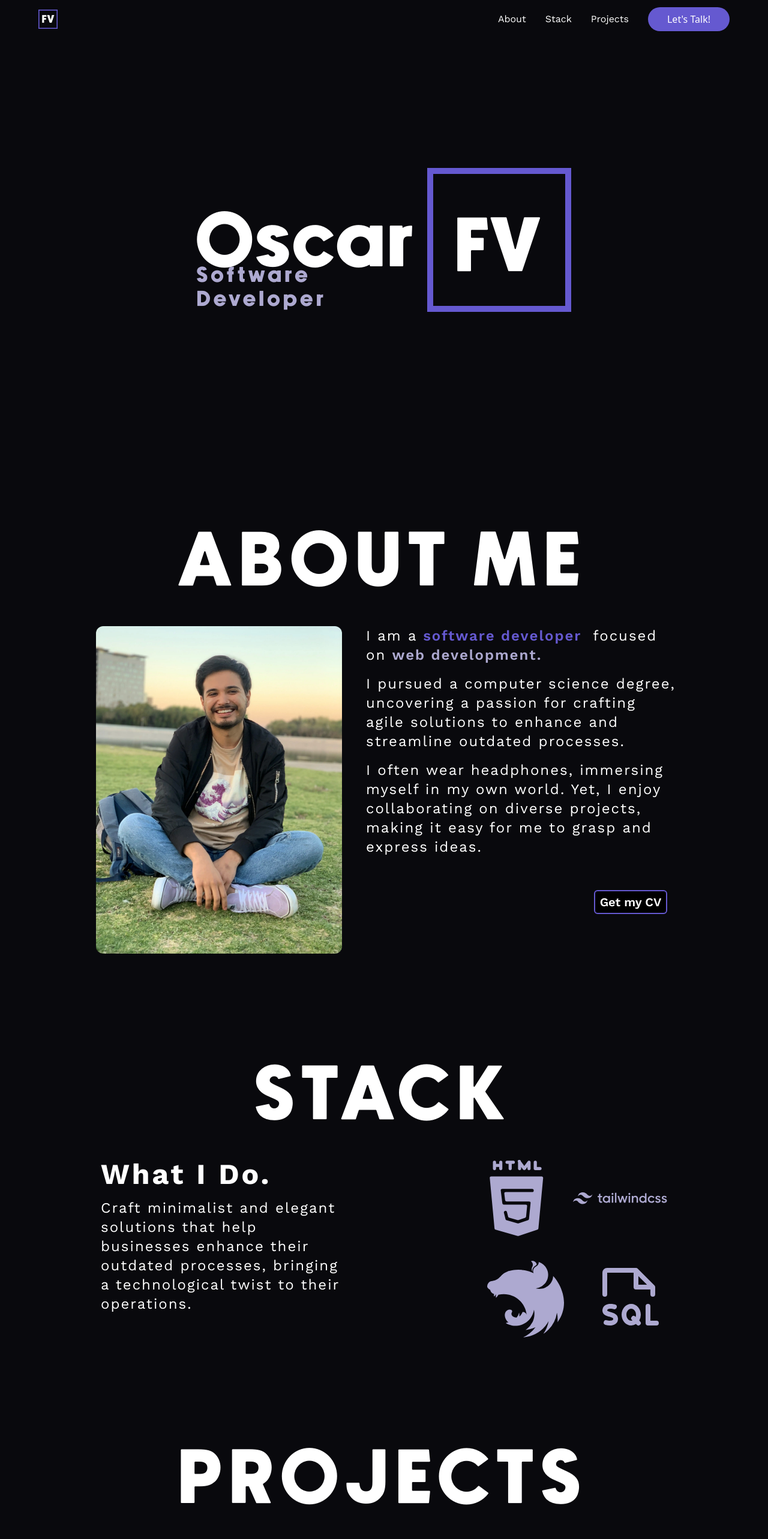
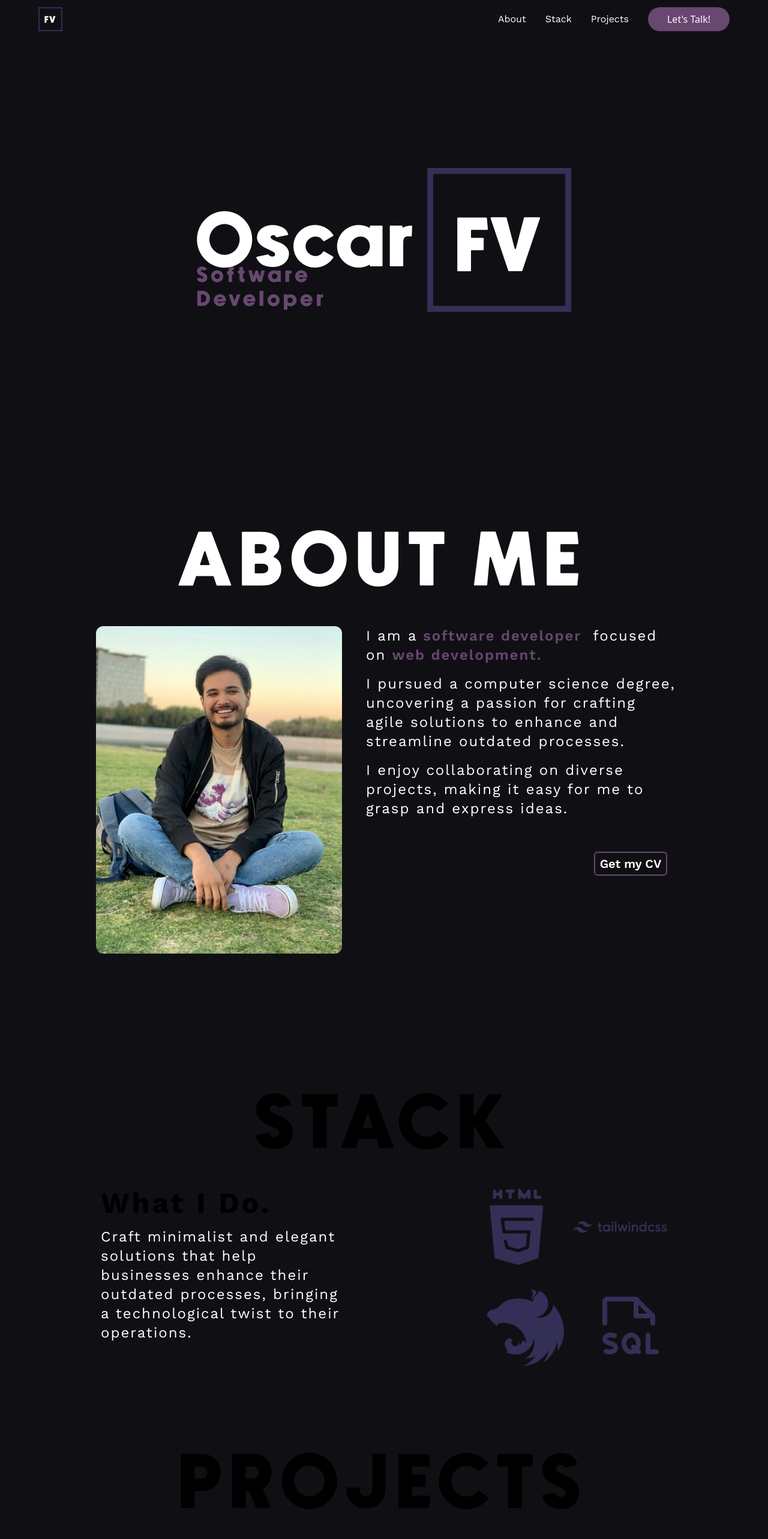
Before and after one commit to Oscar-FV/minimal-portfolio, a React (Vite) app: page / in a window 1280 px wide. Shown: the top 2566 px of the page at 60% size. Built offline with nearby package versions, Linux system fonts and the light colour scheme; some icons are missing.

Commit message:
finished scroll bg change, changed color pallete, changed logo img to html

```diff
--- a/src/App.tsx
+++ b/src/App.tsx
@@ -18,20 +18,21 @@ function App() {
   useEffect(() => {
 
     const scrollColorElems = document.querySelectorAll("section");
-    console.log(scrollColorElems)
 
     scrollColorElems.forEach((colorSection, i) => {
       const color = colorSection.getAttribute("data-bgColor");
+      const textColor = colorSection.getAttribute("data-textColor");
       const prevColor = i === 0 ? "" : scrollColorElems[i - 1].getAttribute("data-bgColor");
+      const prevTextColor = i === 0 ? "" : scrollColorElems[i - 1].getAttribute("data-textColor");
 
-      if( color && prevColor ){
+      if( color && prevColor && textColor && prevTextColor ){
 
         ScrollTrigger.create({
           trigger: colorSection,
           start:'top 50%',
           end:'bottom 80%',
-          onEnter: () => gsap.to("main", { backgroundColor: color, overwrite: 'auto' }),
-          onLeaveBack: () => gsap.to("main", { backgroundColor: prevColor, overwrite: 'auto' }),
+          onEnter: () => gsap.to("main", { backgroundColor: color, color: textColor, overwrite: 'auto' }),
+          onLeaveBack: () => gsap.to("main", { backgroundColor: prevColor, color: prevTextColor, overwrite: 'auto' }),
         });
 
       }
@@ -42,7 +43,7 @@ function App() {
   return (
     <>
 
-      <main className="bg-[#09090D]">
+      <main className="bg-[#101014] text-white">
       <NavBar />
 
       <Container
@@ -51,23 +52,23 @@ function App() {
         <Logo />
       </Container>
 
-      <Container className="xl:mx-32 lg:mx-10" bgColor="#09090D">
-        <Tittle tittle="About Me" />
+      <Container className="xl:mx-32 lg:mx-10 min-h-screen" bgColor="#101014" textColor="white">
+        <Tittle tittle="About Me" color="text-white" />
         <AboutMe />
       </Container>
 
-      <Container className="lg:mt-20 xl:mx-32 lg:mx-10" bgColor="#FFFFFF">
-        <Tittle tittle="Stack" />
+      <Container className="lg:mt-32 xl:mx-32 lg:mx-10 h-[65vh]" bgColor="#ADA8BE" textColor="black">
+        <Tittle tittle="Stack" color="text-black"/>
         <Stack />
       </Container>
 
-      <Container className="lg:mt-20 xl:mx-32 lg:mx-10" bgColor="#09090D">
-        <Tittle tittle="Projects" />
+      <Container className="lg:my-20 xl:mx-32 lg:mx-10 min-h-screen" bgColor="#ADA8BE" textColor="black">
+        <Tittle tittle="Projects" color="text-black"/>
         <Projects />
       </Container>
 
-      <Container className="lg:mt-16 xl:mx-32 lg:mx-10" bgColor="#FFFFFF">
-        <Tittle tittle="Contact" />
+      <Container className="lg:mt-16 xl:mx-32 lg:mx-10" bgColor="#101014" textColor="white">
+        <Tittle tittle="Contact" color="text-white"/>
         <Contact />
       </Container>
 
--- a/src/components/AboutMe/AboutMe.tsx
+++ b/src/components/AboutMe/AboutMe.tsx
@@ -21,14 +21,14 @@ const AboutMe = () => {
         >
           <p className="text-white text-base lg:text-2xl font-worksans lg:h-fit whitespace-pre-wrap tracking-[2px] flex-1 lg:px-10 xl:pr-5">
               I am a <strong className="text-accent font-semibold">
-                software developer </strong> focused on <strong className="text-primary font-semibold">web development.</strong>
+                software developer </strong> focused on <strong className="text-accent font-semibold">web development.</strong>
             </p>
             <p className="text-white text-base  lg:text-2xl font-worksans lg:h-fit whitespace-pre-wrap tracking-[2px] flex-1 lg:px-10 xl:pr-5"    >
             I pursued a computer science degree, uncovering a passion for crafting agile solutions to enhance and streamline outdated processes.
             </p>
 
             <p className="text-white text-base lg:text-2xl font-worksans lg:h-fit whitespace-pre-wrap tracking-[2px] flex-1 lg:px-10 xl:pr-5"    >
-            I often wear headphones, immersing myself in my own world. Yet, I enjoy collaborating on diverse projects, making it easy for me to grasp and express ideas.
+            I enjoy collaborating on diverse projects, making it easy for me to grasp and express ideas.
             </p>
 
           <div className="flex justify-end lg:px-10">
--- a/src/components/Container/Container.tsx
+++ b/src/components/Container/Container.tsx
@@ -4,11 +4,12 @@ interface ContainerProps{
     children: ReactNode;
     className?: string;
     bgColor?: string;
+    textColor?: string;
 }
 
-const Container = ( {children, className, bgColor}: ContainerProps ) => {
+const Container = ( {children, className, bgColor, textColor}: ContainerProps ) => {
   return (
-    <section className={` py-5 ${className}`} data-bgcolor={bgColor}>
+    <section className={` py-5 ${className}`} data-bgcolor={bgColor} data-textcolor={textColor}>
 
         {children}
 
--- a/src/components/Logo/Logo.tsx
+++ b/src/components/Logo/Logo.tsx
@@ -6,12 +6,12 @@ const Logo = () => {
           <h1 className="text-6xl lg:text-9xl h-12 lg:h-24 text-white">
             Oscar
           </h1>
-          <h2 className="text-xl lg:text-4xl whitespace-pre-wrap text-primary">
+          <h2 className="text-xl lg:text-4xl whitespace-pre-wrap text-accent">
             Software Developer
           </h2>
         </div>
 
-        <div className="border-[10px] border-accent h-[9rem] lg:h-[15rem] w-[9rem] lg:w-[15rem] text-white flex items-center justify-center ">
+        <div className="border-[10px] border-primary h-[9rem] lg:h-[15rem] w-[9rem] lg:w-[15rem] text-white flex items-center justify-center ">
           <h1 className="text-white text-6xl h-12 lg:text-9xl lg:h-24 tracking-[6px]">
             FV
           </h1>
--- a/src/components/NavBar/NavBar.tsx
+++ b/src/components/NavBar/NavBar.tsx
@@ -1,10 +1,12 @@
-import miniLogo from '../../assets/imgs/miniLogo.png'
-
 const NavBar = () => {
 
   return (
     <nav id="navbar" className="flex justify-between items-center fixed z-10 top-0 bg-inherit py-3 px-6 lg:px-16 w-full">
-      <img src={miniLogo} alt="" className="w-10 lg:w-[2rem] cursor-pointer"/>
+      <div className="border-[2px] border-primary h-[2.5rem] lg:h-[2.5rem] w-[2.5rem] lg:w-[2.5rem] flex items-center justify-center cursor-pointer">
+          <h1 className="h-5 tracking-[0.1rem] font-newake">
+            FV
+          </h1>
+        </div>
       <ul className="flex gap-8 justify-end items-center text-base">
         <li className="cursor-pointer">About</li>
         <li className="cursor-pointer">Stack</li>
--- a/src/components/Stack/Stack.tsx
+++ b/src/components/Stack/Stack.tsx
@@ -5,12 +5,12 @@ import Tailwind from "./CustomIcons/Tailwind";
 const Stack = () => {
   return (
     <>
-      <div className="flex flex-col lg:flex-row gap-y-8 lg:gap-10 mt-5 lg:px-0 lg:w-full items-center lg:items-start">
+      <div className="flex flex-col lg:flex-row gap-y-8 lg:gap-10 mt-5 lg:px-0 lg:w-full items-center lg:items-start pb-28">
         <div className="flex flex-col w-10/12 lg:w-1/2 lg:px-10 xl:pr-5 gap-y-1 lg:gap-y-4">
-          <h1 className="text-3xl lg:text-5xl font-worksans font-bold text-white tracking-[4px]">
+          <h1 className="text-3xl lg:text-5xl font-worksans font-bold tracking-[4px] text-black">
             What I Do.
           </h1>
-          <p className="text-white text-base lg:text-2xl font-worksans lg:h-fit whitespace-pre-wrap tracking-[2px]">
+          <p className="text-base lg:text-2xl font-worksans lg:h-fit whitespace-pre-wrap tracking-[2px]">
             Craft minimalist and elegant solutions that help businesses
             enhance their outdated processes, bringing a technological twist to
             their operations.
--- a/src/components/Tittle/Tittle.tsx
+++ b/src/components/Tittle/Tittle.tsx
@@ -1,11 +1,12 @@
 interface TittleProps{
     tittle: string;
+    color: string;
 }
 
-const Tittle = ( {tittle}: TittleProps ) => {
+const Tittle = ( {tittle, color}: TittleProps ) => {
   return (
     <div className="flex flew-row items-center justify-center mt-14 mb-10">
-      <h3 className="uppercase font-newake tracking-[0.5rem] lg:tracking-[1rem] text-6xl lg:text-[8rem] text-white">
+      <h3 className={`uppercase font-newake tracking-[0.5rem] lg:tracking-[1rem] text-6xl lg:text-[8rem] ${color} `}>
         {tittle}
       </h3>
     </div>
--- a/src/index.css
+++ b/src/index.css
@@ -7,7 +7,7 @@
 }
 
 .btn-primary{
-    @apply hover:bg-accent border-2 border-accent text-white bg-accent lg:bg-black
+    @apply hover:bg-accent border-2 border-accent  bg-accent lg:bg-inherit
 }
 
 
@@ -16,7 +16,7 @@ li:last-child{
 }
 
 li:not(:last-child){
-    @apply hidden lg:block text-white font-worksans relative w-fit after:block after:content-[''] after:absolute after:h-[3px] after:bg-accent after:w-full after:scale-x-0 after:hover:scale-x-100 after:transition after:duration-300 after:origin-center
+    @apply hidden lg:block font-worksans relative w-fit after:block after:content-[''] after:absolute after:h-[3px] after:bg-accent after:w-full after:scale-x-0 after:hover:scale-x-100 after:transition after:duration-300 after:origin-center
 }
 
 .section-tittle{
--- a/tailwind.config.js
+++ b/tailwind.config.js
@@ -11,9 +11,9 @@ export default {
         'newake': ['Newake', 'sans-serif'],
       },
       colors: {
-        primary: '#ADA9D0',
-        secondary: '#362F76',
-        accent: '#6559D0'
+        primary: '#332F56',
+        secondary: '#232367',
+        accent: '#684771'
       },
       backgroundImage: {
         'bento1': "url('/src/assets/imgs/bento1.webp')",
```
